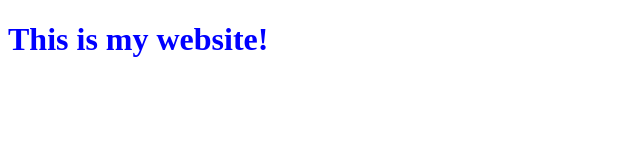
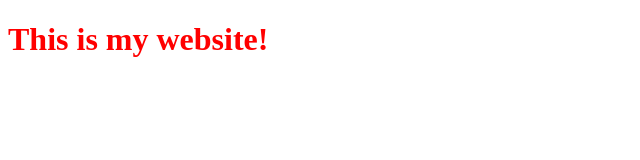
Before and after one commit to aman56621/aman.github.io, a plain HTML site: page index.html in a window 1280 px wide. Shown: the whole page, without its empty margins (0-640 px from the left). Drawn offline with Linux system fonts and the light colour scheme.

Commit message:
add style

```diff
--- a/index.html
+++ b/index.html
@@ -4,14 +4,9 @@
         <title>
             my site!
         </title>
-        <style>
-            h1 {
-                color: blue;
-            }
-        </style>
     </head>
     <body>
-        <h1>This is my website!</h1>
+        <h1 style="color: red;">This is my website!</h1>
     </body>
 
 </html>
```
